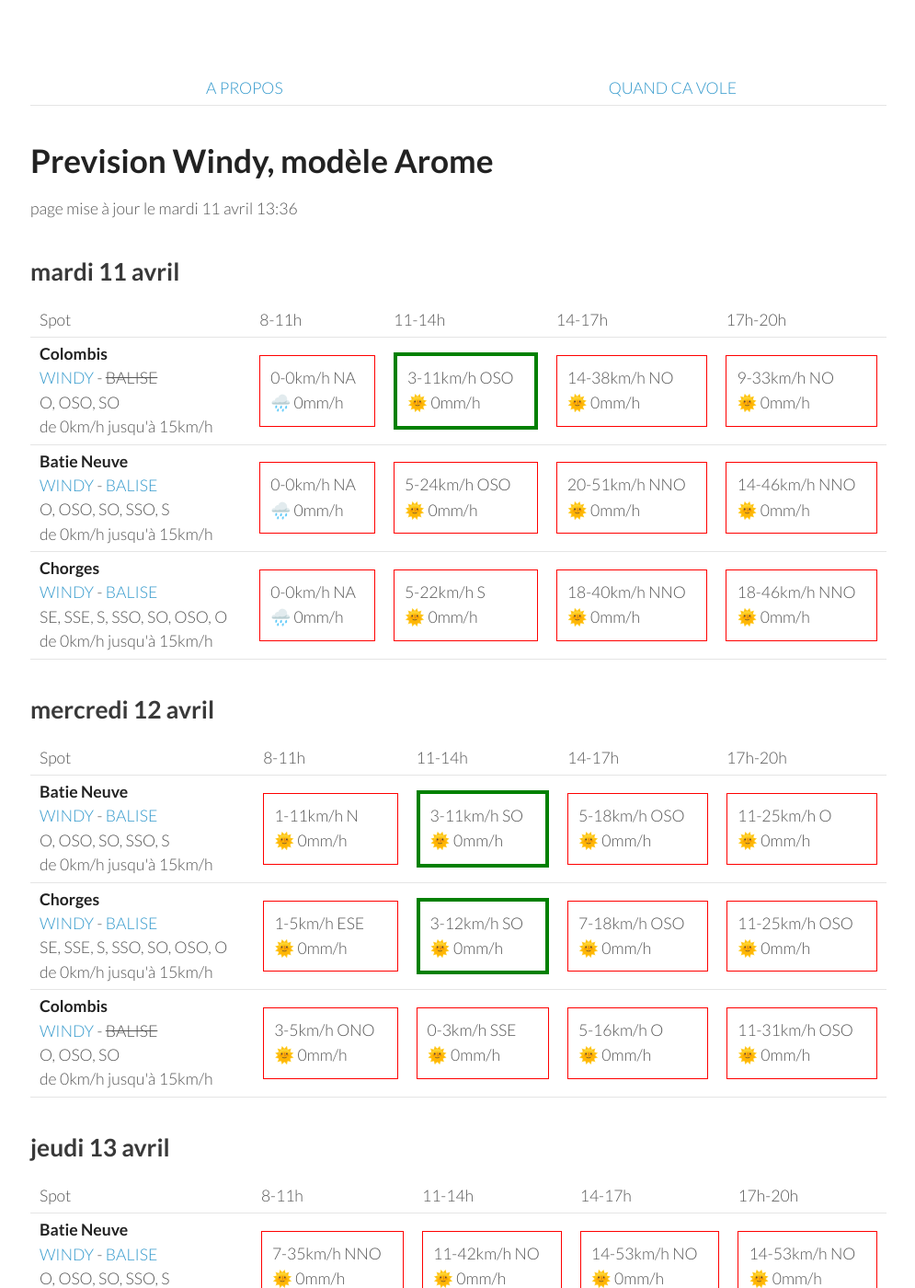
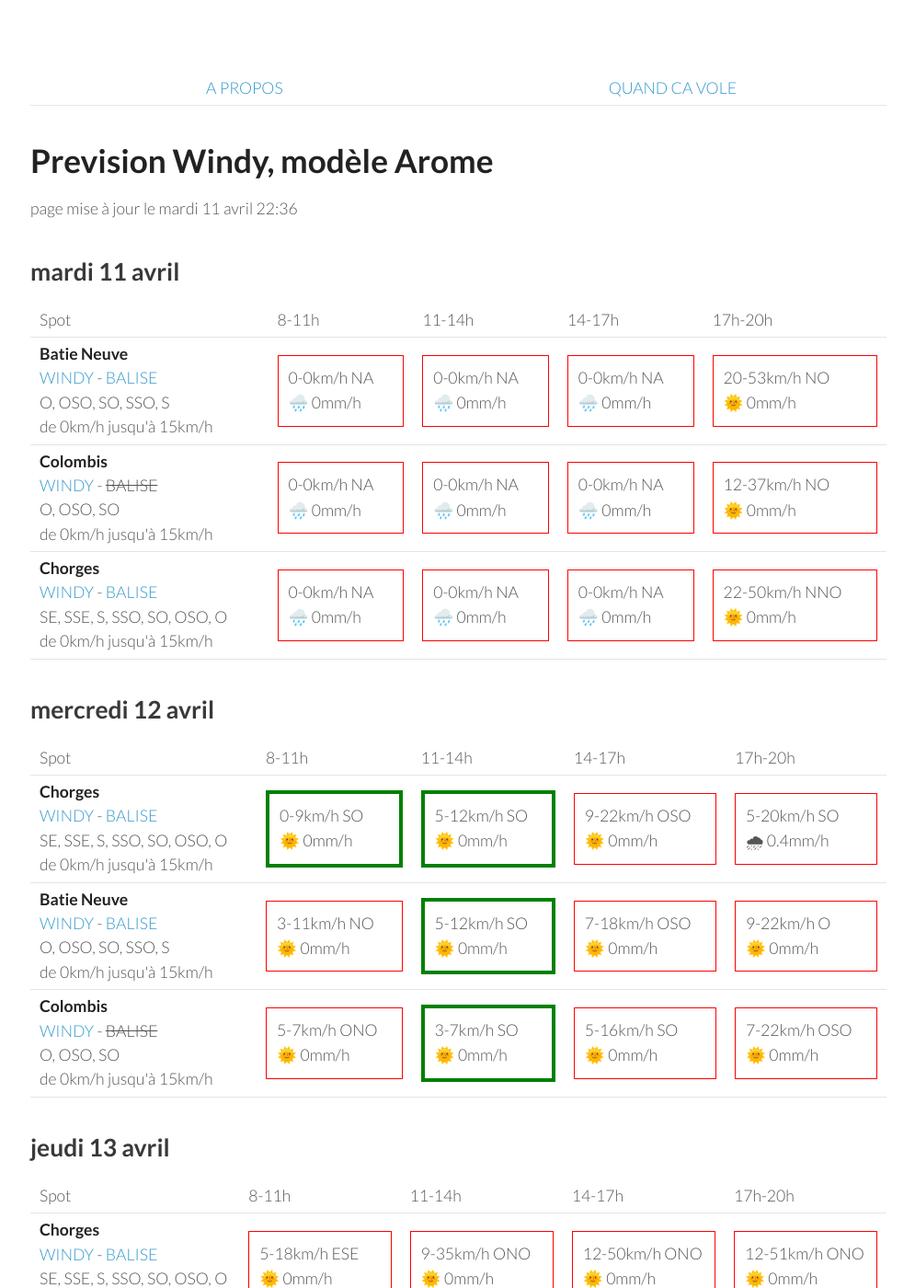
Before and after one commit to parapente-dans-le-nord/parapente-dans-le-nord.github.io, a Jekyll site: the page built from saint_andre.markdown, in a window 1280 px wide and 1400 px high. Shown: the whole window at 92% size, without its empty margins (25-1020 px from the left). Built offline with Jekyll 4.4.1, drawn with Linux system fonts in a browser that asks for light colours; some of the changed text lies outside the part shown.

Commit message:
update index.markdown

```diff
--- a/saint_andre.markdown
+++ b/saint_andre.markdown
@@ -7,7 +7,7 @@ title:  "Tous les spots"
 {: .links}
 
 # Prevision Windy, modèle Arome
-page mise à jour le mardi 11 avril 13:36
+page mise à jour le mardi 11 avril 22:36
 
 ## mardi 11 avril
 
@@ -22,30 +22,30 @@ page mise à jour le mardi 11 avril 13:36
       <td>17h-20h</td>
     </tr>
 <tr>
+        <td><strong>Batie Neuve</strong><br><a href="https://windy.com/44.584/6.236?44.559,6.262,10,m:eTtagly">WINDY</a> - <span class=""><a href="https://www.openwindmap.org/PP554">BALISE</a> </span><br> <span class="vent-favorable">O, OSO, SO, SSO, S</span><br><span class="force-vent">de 0km/h jusqu'à 15km/h</span> </td>
+
+            <td><div class="not-flyable"><p>0-0km/h NA</p><p>🌧️ 0mm/h</p></div></td>
+            <td><div class="not-flyable"><p>0-0km/h NA</p><p>🌧️ 0mm/h</p></div></td>
+            <td><div class="not-flyable"><p>0-0km/h NA</p><p>🌧️ 0mm/h</p></div></td>
+            <td><div class="not-flyable"><p>20-53km/h NO</p><p>🌞 0mm/h</p></div></td>
+
+    </tr>
+<tr>
         <td><strong>Colombis</strong><br><a href="https://windy.com/44.494/6.216?44.559,6.262,10">WINDY</a> - <span class="no-balise"> BALISE </span><br> <span class="vent-favorable">O, OSO, SO</span><br><span class="force-vent">de 0km/h jusqu'à 15km/h</span> </td>
 
             <td><div class="not-flyable"><p>0-0km/h NA</p><p>🌧️ 0mm/h</p></div></td>
-            <td><div class="flyable"><p>3-11km/h OSO</p><p>🌞 0mm/h</p></div></td>
-            <td><div class="not-flyable"><p>14-38km/h NO</p><p>🌞 0mm/h</p></div></td>
-            <td><div class="not-flyable"><p>9-33km/h NO</p><p>🌞 0mm/h</p></div></td>
-
-    </tr>
-<tr>
-        <td><strong>Batie Neuve</strong><br><a href="https://windy.com/44.584/6.236?44.559,6.262,10,m:eTtagly">WINDY</a> - <span class=""><a href="https://www.openwindmap.org/PP554">BALISE</a> </span><br> <span class="vent-favorable">O, OSO, SO, SSO, S</span><br><span class="force-vent">de 0km/h jusqu'à 15km/h</span> </td>
-
             <td><div class="not-flyable"><p>0-0km/h NA</p><p>🌧️ 0mm/h</p></div></td>
-            <td><div class="not-flyable"><p>5-24km/h OSO</p><p>🌞 0mm/h</p></div></td>
-            <td><div class="not-flyable"><p>20-51km/h NNO</p><p>🌞 0mm/h</p></div></td>
-            <td><div class="not-flyable"><p>14-46km/h NNO</p><p>🌞 0mm/h</p></div></td>
+            <td><div class="not-flyable"><p>0-0km/h NA</p><p>🌧️ 0mm/h</p></div></td>
+            <td><div class="not-flyable"><p>12-37km/h NO</p><p>🌞 0mm/h</p></div></td>
 
     </tr>
 <tr>
         <td><strong>Chorges</strong><br><a href="https://windy.com/44.578/6.280?44.559,6.262,10">WINDY</a> - <span class=""><a href="https://www.openwindmap.org/PP554">BALISE</a> </span><br> <span class="vent-favorable">SE, SSE, S, SSO, SO, OSO, O</span><br><span class="force-vent">de 0km/h jusqu'à 15km/h</span> </td>
 
             <td><div class="not-flyable"><p>0-0km/h NA</p><p>🌧️ 0mm/h</p></div></td>
-            <td><div class="not-flyable"><p>5-22km/h S</p><p>🌞 0mm/h</p></div></td>
-            <td><div class="not-flyable"><p>18-40km/h NNO</p><p>🌞 0mm/h</p></div></td>
-            <td><div class="not-flyable"><p>18-46km/h NNO</p><p>🌞 0mm/h</p></div></td>
+            <td><div class="not-flyable"><p>0-0km/h NA</p><p>🌧️ 0mm/h</p></div></td>
+            <td><div class="not-flyable"><p>0-0km/h NA</p><p>🌧️ 0mm/h</p></div></td>
+            <td><div class="not-flyable"><p>22-50km/h NNO</p><p>🌞 0mm/h</p></div></td>
 
     </tr>
 
@@ -65,32 +65,32 @@ page mise à jour le mardi 11 avril 13:36
       <td>17h-20h</td>
     </tr>
 <tr>
-        <td><strong>Batie Neuve</strong><br><a href="https://windy.com/44.584/6.236?44.559,6.262,10,m:eTtagly">WINDY</a> - <span class=""><a href="https://www.openwindmap.org/PP554">BALISE</a> </span><br> <span class="vent-favorable">O, OSO, SO, SSO, S</span><br><span class="force-vent">de 0km/h jusqu'à 15km/h</span> </td>
+        <td><strong>Chorges</strong><br><a href="https://windy.com/44.578/6.280?44.559,6.262,10">WINDY</a> - <span class=""><a href="https://www.openwindmap.org/PP554">BALISE</a> </span><br> <span class="vent-favorable">SE, SSE, S, SSO, SO, OSO, O</span><br><span class="force-vent">de 0km/h jusqu'à 15km/h</span> </td>
 
-            <td><div class="not-flyable"><p>1-11km/h N</p><p>🌞 0mm/h</p></div></td>
-            <td><div class="flyable"><p>3-11km/h SO</p><p>🌞 0mm/h</p></div></td>
-            <td><div class="not-flyable"><p>5-18km/h OSO</p><p>🌞 0mm/h</p></div></td>
-            <td><div class="not-flyable"><p>11-25km/h O</p><p>🌞 0mm/h</p></div></td>
+            <td><div class="flyable"><p>0-9km/h SO</p><p>🌞 0mm/h</p></div></td>
+            <td><div class="flyable"><p>5-12km/h SO</p><p>🌞 0mm/h</p></div></td>
+            <td><div class="not-flyable"><p>9-22km/h OSO</p><p>🌞 0mm/h</p></div></td>
+            <td><div class="not-flyable"><p>5-20km/h SO</p><p>🌧 0.4mm/h</p></div></td>
 
 
     </tr>
 <tr>
-        <td><strong>Chorges</strong><br><a href="https://windy.com/44.578/6.280?44.559,6.262,10">WINDY</a> - <span class=""><a href="https://www.openwindmap.org/PP554">BALISE</a> </span><br> <span class="vent-favorable">SE, SSE, S, SSO, SO, OSO, O</span><br><span class="force-vent">de 0km/h jusqu'à 15km/h</span> </td>
+        <td><strong>Batie Neuve</strong><br><a href="https://windy.com/44.584/6.236?44.559,6.262,10,m:eTtagly">WINDY</a> - <span class=""><a href="https://www.openwindmap.org/PP554">BALISE</a> </span><br> <span class="vent-favorable">O, OSO, SO, SSO, S</span><br><span class="force-vent">de 0km/h jusqu'à 15km/h</span> </td>
 
-            <td><div class="not-flyable"><p>1-5km/h ESE</p><p>🌞 0mm/h</p></div></td>
-            <td><div class="flyable"><p>3-12km/h SO</p><p>🌞 0mm/h</p></div></td>
+            <td><div class="not-flyable"><p>3-11km/h NO</p><p>🌞 0mm/h</p></div></td>
+            <td><div class="flyable"><p>5-12km/h SO</p><p>🌞 0mm/h</p></div></td>
             <td><div class="not-flyable"><p>7-18km/h OSO</p><p>🌞 0mm/h</p></div></td>
-            <td><div class="not-flyable"><p>11-25km/h OSO</p><p>🌞 0mm/h</p></div></td>
+            <td><div class="not-flyable"><p>9-22km/h O</p><p>🌞 0mm/h</p></div></td>
 
 
     </tr>
 <tr>
         <td><strong>Colombis</strong><br><a href="https://windy.com/44.494/6.216?44.559,6.262,10">WINDY</a> - <span class="no-balise"> BALISE </span><br> <span class="vent-favorable">O, OSO, SO</span><br><span class="force-vent">de 0km/h jusqu'à 15km/h</span> </td>
 
-            <td><div class="not-flyable"><p>3-5km/h ONO</p><p>🌞 0mm/h</p></div></td>
-            <td><div class="not-flyable"><p>0-3km/h SSE</p><p>🌞 0mm/h</p></div></td>
-            <td><div class="not-flyable"><p>5-16km/h O</p><p>🌞 0mm/h</p></div></td>
-            <td><div class="not-flyable"><p>11-31km/h OSO</p><p>🌞 0mm/h</p></div></td>
+            <td><div class="not-flyable"><p>5-7km/h ONO</p><p>🌞 0mm/h</p></div></td>
+            <td><div class="flyable"><p>3-7km/h SO</p><p>🌞 0mm/h</p></div></td>
+            <td><div class="not-flyable"><p>5-16km/h SO</p><p>🌞 0mm/h</p></div></td>
+            <td><div class="not-flyable"><p>7-22km/h OSO</p><p>🌞 0mm/h</p></div></td>
 
 
     </tr>
@@ -111,32 +111,32 @@ page mise à jour le mardi 11 avril 13:36
       <td>17h-20h</td>
     </tr>
 <tr>
-        <td><strong>Batie Neuve</strong><br><a href="https://windy.com/44.584/6.236?44.559,6.262,10,m:eTtagly">WINDY</a> - <span class=""><a href="https://www.openwindmap.org/PP554">BALISE</a> </span><br> <span class="vent-favorable">O, OSO, SO, SSO, S</span><br><span class="force-vent">de 0km/h jusqu'à 15km/h</span> </td>
+        <td><strong>Chorges</strong><br><a href="https://windy.com/44.578/6.280?44.559,6.262,10">WINDY</a> - <span class=""><a href="https://www.openwindmap.org/PP554">BALISE</a> </span><br> <span class="vent-favorable">SE, SSE, S, SSO, SO, OSO, O</span><br><span class="force-vent">de 0km/h jusqu'à 15km/h</span> </td>
 
-            <td><div class="not-flyable"><p>7-35km/h NNO</p><p>🌞 0mm/h</p></div></td>
-            <td><div class="not-flyable"><p>11-42km/h NO</p><p>🌞 0mm/h</p></div></td>
-            <td><div class="not-flyable"><p>14-53km/h NO</p><p>🌞 0mm/h</p></div></td>
-            <td><div class="not-flyable"><p>14-53km/h NO</p><p>🌞 0mm/h</p></div></td>
+            <td><div class="not-flyable"><p>5-18km/h ESE</p><p>🌞 0mm/h</p></div></td>
+            <td><div class="not-flyable"><p>9-35km/h ONO</p><p>🌞 0mm/h</p></div></td>
+            <td><div class="not-flyable"><p>12-50km/h ONO</p><p>🌞 0mm/h</p></div></td>
+            <td><div class="not-flyable"><p>12-51km/h ONO</p><p>🌞 0mm/h</p></div></td>
 
 
     </tr>
 <tr>
         <td><strong>Colombis</strong><br><a href="https://windy.com/44.494/6.216?44.559,6.262,10">WINDY</a> - <span class="no-balise"> BALISE </span><br> <span class="vent-favorable">O, OSO, SO</span><br><span class="force-vent">de 0km/h jusqu'à 15km/h</span> </td>
 
-            <td><div class="not-flyable"><p>5-27km/h NO</p><p>🌞 0mm/h</p></div></td>
-            <td><div class="not-flyable"><p>12-40km/h NO</p><p>🌞 0mm/h</p></div></td>
-            <td><div class="not-flyable"><p>16-55km/h NO</p><p>🌞 0mm/h</p></div></td>
-            <td><div class="not-flyable"><p>18-53km/h NO</p><p>🌞 0mm/h</p></div></td>
+            <td><div class="not-flyable"><p>20-51km/h NNO</p><p>🌞 0mm/h</p></div></td>
+            <td><div class="not-flyable"><p>11-35km/h ONO</p><p>🌞 0mm/h</p></div></td>
+            <td><div class="not-flyable"><p>16-50km/h NO</p><p>🌞 0mm/h</p></div></td>
+            <td><div class="not-flyable"><p>14-50km/h NO</p><p>🌞 0mm/h</p></div></td>
 
 
     </tr>
 <tr>
-        <td><strong>Chorges</strong><br><a href="https://windy.com/44.578/6.280?44.559,6.262,10">WINDY</a> - <span class=""><a href="https://www.openwindmap.org/PP554">BALISE</a> </span><br> <span class="vent-favorable">SE, SSE, S, SSO, SO, OSO, O</span><br><span class="force-vent">de 0km/h jusqu'à 15km/h</span> </td>
+        <td><strong>Batie Neuve</strong><br><a href="https://windy.com/44.584/6.236?44.559,6.262,10,m:eTtagly">WINDY</a> - <span class=""><a href="https://www.openwindmap.org/PP554">BALISE</a> </span><br> <span class="vent-favorable">O, OSO, SO, SSO, S</span><br><span class="force-vent">de 0km/h jusqu'à 15km/h</span> </td>
 
-            <td><div class="not-flyable"><p>5-29km/h NNO</p><p>🌞 0mm/h</p></div></td>
-            <td><div class="not-flyable"><p>11-38km/h NO</p><p>🌞 0mm/h</p></div></td>
-            <td><div class="not-flyable"><p>14-53km/h NO</p><p>🌞 0mm/h</p></div></td>
-            <td><div class="not-flyable"><p>14-53km/h NO</p><p>🌞 0mm/h</p></div></td>
+            <td><div class="not-flyable"><p>12-48km/h N</p><p>🌞 0mm/h</p></div></td>
+            <td><div class="not-flyable"><p>9-37km/h NO</p><p>🌞 0mm/h</p></div></td>
+            <td><div class="not-flyable"><p>14-50km/h NO</p><p>🌞 0mm/h</p></div></td>
+            <td><div class="not-flyable"><p>12-51km/h NO</p><p>🌞 0mm/h</p></div></td>
 
 
     </tr>
@@ -157,32 +157,32 @@ page mise à jour le mardi 11 avril 13:36
       <td>17h-20h</td>
     </tr>
 <tr>
-        <td><strong>Colombis</strong><br><a href="https://windy.com/44.494/6.216?44.559,6.262,10">WINDY</a> - <span class="no-balise"> BALISE </span><br> <span class="vent-favorable">O, OSO, SO</span><br><span class="force-vent">de 0km/h jusqu'à 15km/h</span> </td>
+        <td><strong>Batie Neuve</strong><br><a href="https://windy.com/44.584/6.236?44.559,6.262,10,m:eTtagly">WINDY</a> - <span class=""><a href="https://www.openwindmap.org/PP554">BALISE</a> </span><br> <span class="vent-favorable">O, OSO, SO, SSO, S</span><br><span class="force-vent">de 0km/h jusqu'à 15km/h</span> </td>
 
-            <td><div class="not-flyable"><p>0-18km/h S</p><p>🌞 0mm/h</p></div></td>
-            <td><div class="not-flyable"><p>3-20km/h O</p><p>🌞 0mm/h</p></div></td>
-            <td><div class="not-flyable"><p>7-27km/h O</p><p>🌞 0mm/h</p></div></td>
-            <td><div class="not-flyable"><p>11-31km/h O</p><p>🌞 0mm/h</p></div></td>
+            <td><div class="not-flyable"><p>3-25km/h NNE</p><p>🌞 0mm/h</p></div></td>
+            <td><div class="not-flyable"><p>5-25km/h ONO</p><p>🌞 0mm/h</p></div></td>
+            <td><div class="not-flyable"><p>9-35km/h O</p><p>🌞 0mm/h</p></div></td>
+            <td><div class="not-flyable"><p>9-38km/h O</p><p>🌞 0mm/h</p></div></td>
 
 
     </tr>
 <tr>
-        <td><strong>Batie Neuve</strong><br><a href="https://windy.com/44.584/6.236?44.559,6.262,10,m:eTtagly">WINDY</a> - <span class=""><a href="https://www.openwindmap.org/PP554">BALISE</a> </span><br> <span class="vent-favorable">O, OSO, SO, SSO, S</span><br><span class="force-vent">de 0km/h jusqu'à 15km/h</span> </td>
+        <td><strong>Colombis</strong><br><a href="https://windy.com/44.494/6.216?44.559,6.262,10">WINDY</a> - <span class="no-balise"> BALISE </span><br> <span class="vent-favorable">O, OSO, SO</span><br><span class="force-vent">de 0km/h jusqu'à 15km/h</span> </td>
 
-            <td><div class="not-flyable"><p>3-27km/h N</p><p>🌞 0mm/h</p></div></td>
-            <td><div class="not-flyable"><p>5-24km/h O</p><p>🌞 0mm/h</p></div></td>
-            <td><div class="not-flyable"><p>7-31km/h O</p><p>🌞 0mm/h</p></div></td>
-            <td><div class="not-flyable"><p>9-33km/h O</p><p>🌞 0mm/h</p></div></td>
+            <td><div class="not-flyable"><p>1-16km/h ESE</p><p>🌞 0mm/h</p></div></td>
+            <td><div class="not-flyable"><p>5-24km/h ONO</p><p>🌞 0mm/h</p></div></td>
+            <td><div class="not-flyable"><p>9-31km/h O</p><p>🌞 0mm/h</p></div></td>
+            <td><div class="not-flyable"><p>11-35km/h O</p><p>🌞 0mm/h</p></div></td>
 
 
     </tr>
 <tr>
         <td><strong>Chorges</strong><br><a href="https://windy.com/44.578/6.280?44.559,6.262,10">WINDY</a> - <span class=""><a href="https://www.openwindmap.org/PP554">BALISE</a> </span><br> <span class="vent-favorable">SE, SSE, S, SSO, SO, OSO, O</span><br><span class="force-vent">de 0km/h jusqu'à 15km/h</span> </td>
 
-            <td><div class="not-flyable"><p>3-25km/h NNE</p><p>🌞 0mm/h</p></div></td>
-            <td><div class="not-flyable"><p>3-24km/h OSO</p><p>🌞 0mm/h</p></div></td>
-            <td><div class="not-flyable"><p>7-33km/h OSO</p><p>🌞 0mm/h</p></div></td>
+            <td><div class="not-flyable"><p>3-24km/h NE</p><p>🌞 0mm/h</p></div></td>
+            <td><div class="not-flyable"><p>5-24km/h O</p><p>🌞 0mm/h</p></div></td>
             <td><div class="not-flyable"><p>9-35km/h O</p><p>🌞 0mm/h</p></div></td>
+            <td><div class="not-flyable"><p>9-40km/h O</p><p>🌞 0mm/h</p></div></td>
 
 
     </tr>
@@ -205,30 +205,30 @@ page mise à jour le mardi 11 avril 13:36
 <tr>
         <td><strong>Colombis</strong><br><a href="https://windy.com/44.494/6.216?44.559,6.262,10">WINDY</a> - <span class="no-balise"> BALISE </span><br> <span class="vent-favorable">O, OSO, SO</span><br><span class="force-vent">de 0km/h jusqu'à 15km/h</span> </td>
 
-            <td><div class="not-flyable"><p>5-20km/h SSE</p><p>🌞 0mm/h</p></div></td>
-            <td><div class="not-flyable"><p>11-44km/h O</p><p>🌧 3.7mm/h</p></div></td>
-            <td><div class="not-flyable"><p>16-53km/h NO</p><p>🌧 0.5mm/h</p></div></td>
-            <td><div class="not-flyable"><p>14-51km/h ONO</p><p>🌞 0mm/h</p></div></td>
+            <td><div class="not-flyable"><p>5-18km/h SSE</p><p>🌧 0.2mm/h</p></div></td>
+            <td><div class="not-flyable"><p>9-29km/h ONO</p><p>🌞 0mm/h</p></div></td>
+            <td><div class="not-flyable"><p>12-42km/h ONO</p><p>🌞 0mm/h</p></div></td>
+            <td><div class="not-flyable"><p>14-48km/h NO</p><p>🌞 0mm/h</p></div></td>
 
 
     </tr>
 <tr>
         <td><strong>Batie Neuve</strong><br><a href="https://windy.com/44.584/6.236?44.559,6.262,10,m:eTtagly">WINDY</a> - <span class=""><a href="https://www.openwindmap.org/PP554">BALISE</a> </span><br> <span class="vent-favorable">O, OSO, SO, SSO, S</span><br><span class="force-vent">de 0km/h jusqu'à 15km/h</span> </td>
 
-            <td><div class="not-flyable"><p>1-24km/h SO</p><p>🌞 0mm/h</p></div></td>
-            <td><div class="not-flyable"><p>12-51km/h ONO</p><p>🌧 1.4mm/h</p></div></td>
-            <td><div class="not-flyable"><p>14-55km/h NO</p><p>🌧 0.3mm/h</p></div></td>
-            <td><div class="not-flyable"><p>12-53km/h NO</p><p>🌞 0mm/h</p></div></td>
+            <td><div class="not-flyable"><p>0-25km/h ENE</p><p>🌧 0.3mm/h</p></div></td>
+            <td><div class="not-flyable"><p>9-33km/h NO</p><p>🌞 0mm/h</p></div></td>
+            <td><div class="not-flyable"><p>11-42km/h ONO</p><p>🌞 0mm/h</p></div></td>
+            <td><div class="not-flyable"><p>11-50km/h NO</p><p>🌞 0mm/h</p></div></td>
 
 
     </tr>
 <tr>
         <td><strong>Chorges</strong><br><a href="https://windy.com/44.578/6.280?44.559,6.262,10">WINDY</a> - <span class=""><a href="https://www.openwindmap.org/PP554">BALISE</a> </span><br> <span class="vent-favorable">SE, SSE, S, SSO, SO, OSO, O</span><br><span class="force-vent">de 0km/h jusqu'à 15km/h</span> </td>
 
-            <td><div class="not-flyable"><p>3-25km/h SO</p><p>🌞 0mm/h</p></div></td>
-            <td><div class="not-flyable"><p>11-50km/h O</p><p>🌧 1mm/h</p></div></td>
-            <td><div class="not-flyable"><p>12-53km/h NO</p><p>🌧 0.3mm/h</p></div></td>
-            <td><div class="not-flyable"><p>11-48km/h NO</p><p>🌞 0mm/h</p></div></td>
+            <td><div class="not-flyable"><p>1-24km/h ESE</p><p>🌧 0.3mm/h</p></div></td>
+            <td><div class="not-flyable"><p>7-29km/h ONO</p><p>🌞 0mm/h</p></div></td>
+            <td><div class="not-flyable"><p>11-42km/h ONO</p><p>🌞 0mm/h</p></div></td>
+            <td><div class="not-flyable"><p>11-50km/h ONO</p><p>🌞 0mm/h</p></div></td>
 
 
     </tr>
@@ -249,32 +249,32 @@ page mise à jour le mardi 11 avril 13:36
       <td>17h-20h</td>
     </tr>
 <tr>
+        <td><strong>Batie Neuve</strong><br><a href="https://windy.com/44.584/6.236?44.559,6.262,10,m:eTtagly">WINDY</a> - <span class=""><a href="https://www.openwindmap.org/PP554">BALISE</a> </span><br> <span class="vent-favorable">O, OSO, SO, SSO, S</span><br><span class="force-vent">de 0km/h jusqu'à 15km/h</span> </td>
+
+            <td><div class="not-flyable"><p>3-22km/h N</p><p>🌞 0mm/h</p></div></td>
+            <td><div class="not-flyable"><p>3-22km/h ONO</p><p>🌞 0mm/h</p></div></td>
+            <td><div class="not-flyable"><p>9-33km/h NO</p><p>🌞 0mm/h</p></div></td>
+            <td><div class="not-flyable"><p>11-40km/h NO</p><p>🌞 0mm/h</p></div></td>
+
+
+    </tr>
+<tr>
         <td><strong>Colombis</strong><br><a href="https://windy.com/44.494/6.216?44.559,6.262,10">WINDY</a> - <span class="no-balise"> BALISE </span><br> <span class="vent-favorable">O, OSO, SO</span><br><span class="force-vent">de 0km/h jusqu'à 15km/h</span> </td>
 
-            <td><div class="not-flyable"><p>1-14km/h SSO</p><p>🌞 0mm/h</p></div></td>
-            <td><div class="not-flyable"><p>7-25km/h NO</p><p>🌞 0mm/h</p></div></td>
-            <td><div class="not-flyable"><p>11-35km/h NO</p><p>🌞 0mm/h</p></div></td>
-            <td><div class="not-flyable"><p>14-44km/h NO</p><p>🌞 0mm/h</p></div></td>
+            <td><div class="not-flyable"><p>1-16km/h NO</p><p>🌞 0mm/h</p></div></td>
+            <td><div class="not-flyable"><p>5-22km/h NO</p><p>🌞 0mm/h</p></div></td>
+            <td><div class="not-flyable"><p>12-37km/h NO</p><p>🌞 0mm/h</p></div></td>
+            <td><div class="not-flyable"><p>12-42km/h NO</p><p>🌞 0mm/h</p></div></td>
 
 
     </tr>
 <tr>
         <td><strong>Chorges</strong><br><a href="https://windy.com/44.578/6.280?44.559,6.262,10">WINDY</a> - <span class=""><a href="https://www.openwindmap.org/PP554">BALISE</a> </span><br> <span class="vent-favorable">SE, SSE, S, SSO, SO, OSO, O</span><br><span class="force-vent">de 0km/h jusqu'à 15km/h</span> </td>
 
-            <td><div class="not-flyable"><p>1-24km/h N</p><p>🌞 0mm/h</p></div></td>
-            <td><div class="not-flyable"><p>3-25km/h NO</p><p>🌞 0mm/h</p></div></td>
-            <td><div class="not-flyable"><p>5-29km/h NNO</p><p>🌞 0mm/h</p></div></td>
-            <td><div class="not-flyable"><p>9-38km/h NNO</p><p>🌞 0mm/h</p></div></td>
-
-
-    </tr>
-<tr>
-        <td><strong>Batie Neuve</strong><br><a href="https://windy.com/44.584/6.236?44.559,6.262,10,m:eTtagly">WINDY</a> - <span class=""><a href="https://www.openwindmap.org/PP554">BALISE</a> </span><br> <span class="vent-favorable">O, OSO, SO, SSO, S</span><br><span class="force-vent">de 0km/h jusqu'à 15km/h</span> </td>
-
-            <td><div class="not-flyable"><p>3-24km/h NNO</p><p>🌞 0mm/h</p></div></td>
-            <td><div class="not-flyable"><p>5-27km/h NO</p><p>🌞 0mm/h</p></div></td>
-            <td><div class="not-flyable"><p>9-33km/h NO</p><p>🌞 0mm/h</p></div></td>
-            <td><div class="not-flyable"><p>12-44km/h NNO</p><p>🌞 0mm/h</p></div></td>
+            <td><div class="not-flyable"><p>3-22km/h NNE</p><p>🌞 0mm/h</p></div></td>
+            <td><div class="not-flyable"><p>1-22km/h ONO</p><p>🌞 0mm/h</p></div></td>
+            <td><div class="not-flyable"><p>7-29km/h ONO</p><p>🌞 0mm/h</p></div></td>
+            <td><div class="not-flyable"><p>9-37km/h NO</p><p>🌞 0mm/h</p></div></td>
 
 
     </tr>
```
